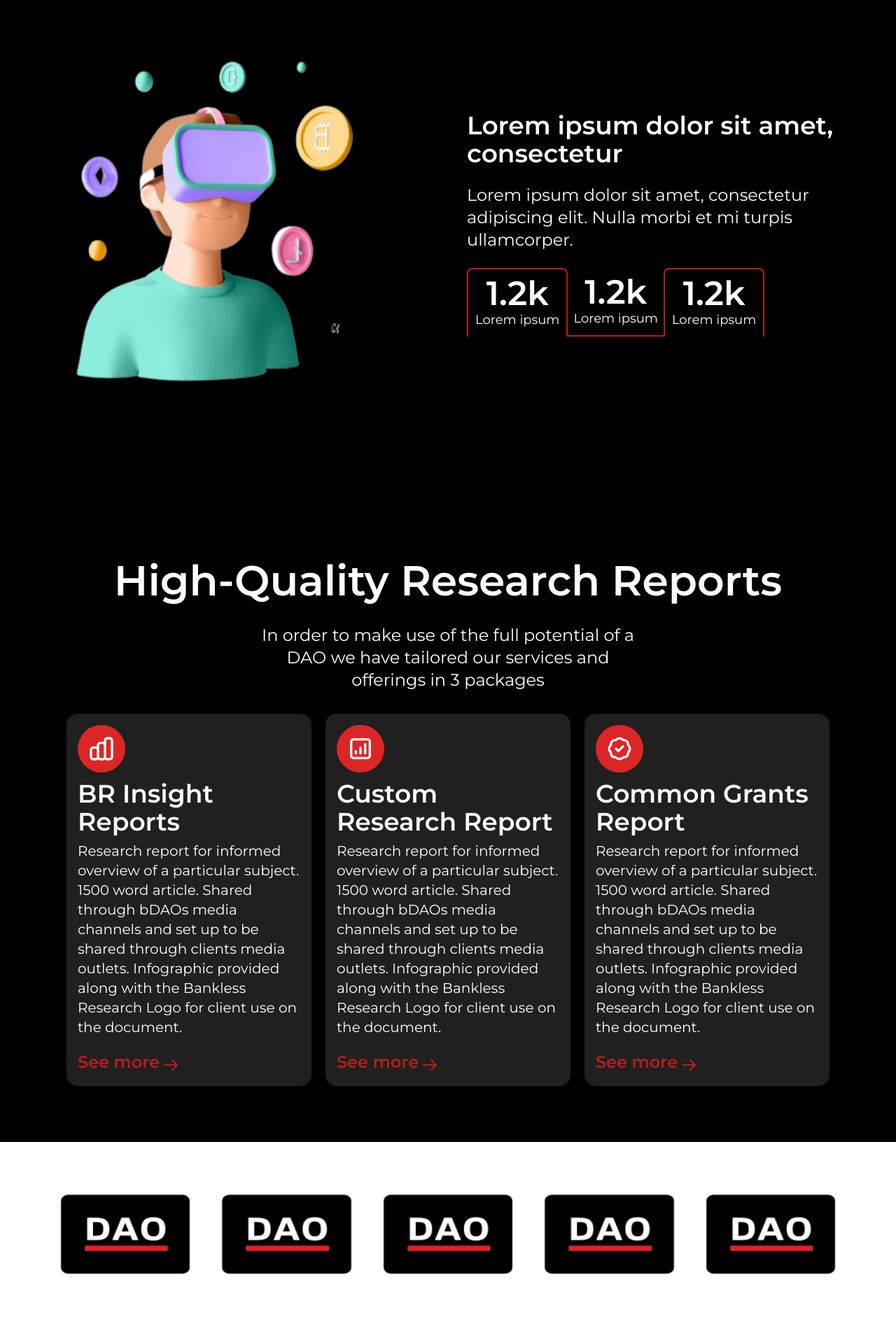
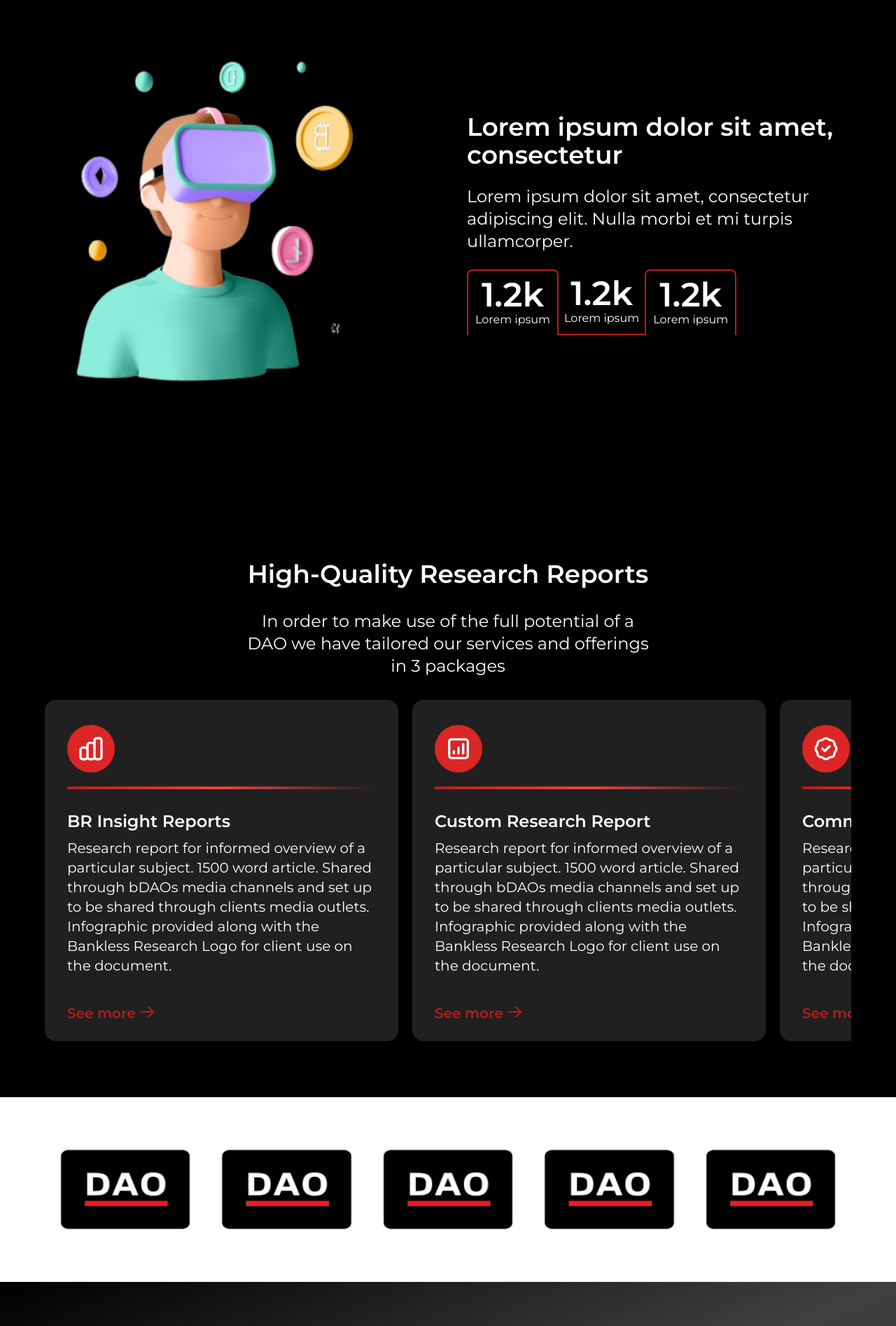
Before and after one commit to Bankless-Africa/bankless-report-app, a Next.js app: page / in a window 1280 px wide. Shown: the part 880-2775 px from the top of the page at 70% size. Built offline with nearby package versions, Linux system fonts and the light colour scheme.

Commit message:
suprememods

```diff
--- a/components/Card.tsx
+++ b/components/Card.tsx
@@ -1,6 +1,7 @@
 import { ArrowRightIcon } from "@heroicons/react/outline"
 import Link from "next/link"
 import { ReactElement } from "react"
+import Divider from "./Divider"
 
 interface Props {
     icon: ReactElement<any, any>,
@@ -12,19 +13,22 @@ interface Props {
 function Card({ icon, title, description, url }: Props) {
   return (
     <div>
-      <div className="card w-[300px] xl:w-[350px] h-full bg-[#8080803f] shadow-xl flex items-start">
-            <div className="px-4 pt-4">
-                <div className="bg-red-600 p-3.5 rounded-full">{icon}</div>
+      <div className="card w-[505px] h-full bg-[#8080803f] shadow-xl flex items-start py-5 space-y-5">
+            <div className="px-8 pt-4">
+                <div className="bg-red-600 to-black p-3.5 rounded-full">{icon}</div>
             </div>
-            <div className="card-body !px-4 !py-2.5">
-                <h2 className="card-title xl:text-4xl xl:text-start">{title}</h2>
-                <p className="!text-left xl:text-xl">{description}</p>
+            <div className="h-1 w-full px-8">
+                <Divider />
+            </div>
+            <div className="card-body !px-8 !py-2.5">
+                <h3 className="card-title !text-2xl">{title}</h3>
+                <p className="!text-xl text-start">{description}</p>
             </div>
             <Link href={url}>
                 <a>
-                    <div className="flex items-center px-4 py-2.5 space-x-1 text-red-700">
-                        <h4 className="xl:text-2xl xl:font-semibold h-10">See more</h4>
-                        <div><ArrowRightIcon className="w-6" /></div>
+                    <div className="flex items-center px-8 py-2.5 space-x-1 text-red-700">
+                        <h4 className="text-xl xl:font-semibold h-6">See more</h4>
+                        <ArrowRightIcon className="w-6 h-6" />
                     </div>
                 </a>
             </Link>
--- a/components/Community.tsx
+++ b/components/Community.tsx
@@ -2,8 +2,8 @@ import Image from "next/image"
 
 function Community() {
   return (
-    <div className="w-full relative h-screen bg-black">
-      <div className="w-full h-full flex p-5 space-x-5">
+    <div className="w-full relative h-screen bg-black flex justify-center">
+      <div className="w-full h-full flex p-5 space-x-5 max-w-8xl">
         <div className="w-full flex-1 relative">
           <Image src={"/meta.png"} layout="fill" />
         </div>
@@ -14,15 +14,15 @@ function Community() {
             <div className="flex">
               <div className="border-2 border-red-700 rounded-lg rounded-b-none border-b-0 p-2.5 text-center">
                 <h2 className="text-5xl font-semibold">1.2k</h2>
-                <p className="text-xs xl:text-lg">Lorem ipsum </p>
+                <p className="text-base">Lorem ipsum </p>
               </div>
               <div className="border-2 border-red-700 rounded-b-none border-l-0 p-2.5 border-t-0 border-r-0 -ml-0.5 text-center">
                 <h1 className="text-5xl font-semibold">1.2k</h1>
-                <p className="text-xs xl:text-lg">Lorem ipsum </p>
+                <p className="text-base">Lorem ipsum </p>
               </div>
               <div className="border-2 border-red-700 rounded-lg rounded-b-none border-b-0 p-2.5 -ml-0.5 text-center">
                 <h1 className="text-5xl font-semibold">1.2k</h1>
-                <p className="text-xs xl:text-lg">Lorem ipsum </p>
+                <p className="text-base">Lorem ipsum </p>
               </div>
             </div>
           </div>
--- /dev/null
+++ b/components/Divider.tsx
@@ -0,0 +1,5 @@
+function Divider() {
+  return <div className="h-1 w-full bg-gradient-to-r from-red-700 via-red-500" />
+}
+
+export default Divider
--- a/components/Footer.tsx
+++ b/components/Footer.tsx
@@ -3,12 +3,12 @@ import Link from "next/link"
 
 function Footer() {
   return (
-    <div className="h-40 w-full max-h-full bg-black flex justify-center pb-5">
+    <div className="h-72 w-full flex justify-center py-10">
         <div className="max-w-4xl xl:max-w-6xl border-2 border-t-red-700 border-x-0 border-b-0 w-full flex flex-col justify-center items-center space-y-4">
-            <div>
+            <div className="pt-10">
                 <Image src={"/banklesslogo.png"} width={300} height={75} />
             </div>
-            <div className="flex space-x-5">
+            <div className="flex items-center space-x-5">
               <Link href={"/"}>
                 <a>
                   <Image src={"/twitter.png"} width={35} height={30} />
@@ -16,7 +16,7 @@ function Footer() {
               </Link>
               <Link href={"/"}>
                 <a>
-                  <Image src={"/spotify.png"} width={35} height={30} />
+                  <Image src={"/spotify.png"} width={35} height={35} />
                 </a>
               </Link>
               <Link href={"/"}>
--- a/components/Join.tsx
+++ b/components/Join.tsx
@@ -1,9 +1,9 @@
 function Join() {
   return (
-    <div className="max-h-full bg-black text-white flex justify-center">
+    <div className="max-h-full text-white flex justify-center">
         <div className="max-w-4xl flex flex-col items-center justify-center space-y-2.5 xl:space-y-5 py-20 px-5 text-center">
-            <h1 className="text-4xl font-bold tracking-wider">Join Bankless Research Community</h1>
-            <p className="max-w-md xl:text-2xl">Lorem ipsum dolor sit amet, consectetur adipiscing elit. Lectus amet, non massa ultricies amet.</p>
+            <h3 className="text-4xl font-bold max-w-3xl">Join Bankless Research Community</h3>
+            <p className="text-2xl max-w-2xl">Lorem ipsum dolor sit amet, consectetur adipiscing elit. Lectus amet, non massa ultricies amet.</p>
             <div>
                 <form className="flex flex-col sm:flex-row space-y-2.5 sm:space-y-0">
                     <input type="text" placeholder="Enter email" className="p-2.5 w-full sm:w-[250px] rounded-lg sm:rounded-none sm:rounded-l-lg outline-none text-black" />
--- a/components/Reports.tsx
+++ b/components/Reports.tsx
@@ -47,8 +47,8 @@ function Reports() {
   return (
     <div className="w-full max-h-full bg-black flex justify-center items-center text-white py-20">
       <div className="max-w-4xl xl:max-w-6xl flex flex-col items-center space-y-4 xl:space-y-8 text-center">
-          <h1 className="text-3xl xl:text-6xl font-semibold px-2.5">High-Quality Research Reports</h1>
-          <p className="max-w-sm xl:max-w-xl px-2.5 xl:text-2xl">In order to make use of the full potential of a DAO we have tailored our services and offerings in 3 packages</p>
+          <h3 className="text-4xl font-semibold max-w-xl">High-Quality Research Reports</h3>
+          <p className="text-2xl max-w-xl">In order to make use of the full potential of a DAO we have tailored our services and offerings in 3 packages</p>
           <div className="flex space-x-5 max-w-[300px] sm:max-w-lg md:max-w-xl lg:max-w-full overflow-x-scroll scrollbar-hide">
             {
                 cards.map(card => <Card key={card.key} icon={card.icon} title={card.title} description={card.description} url={card.url} />)
--- a/components/Solution.tsx
+++ b/components/Solution.tsx
@@ -25,11 +25,11 @@ function Solution() {
         },
     ]
   return (
-    <div className="flex justify-center items-center bg-black max-h-full text-white p-5">
+    <div className="flex justify-center items-center bg-black max-h-full text-white p-5 bg-gradient-to-br from-black via-white/25 to-white/10">
         <div className="max-w-4xl xl:max-w-6xl flex flex-col lg:flex-row justify-between space-x-5 xl:py-10">
             <div className="flex-1 flex flex-col items-start justify-start text-left space-y-2 xl:space-y-5">
-                <h2 className="text-3xl xl:text-5xl font-semibold">What Solution is Bankless Research giving?</h2>
-                <p className="text-sm xl:text-lg">A research report that makes navigating Web3 feel easy again</p>
+                <h3 className="text-4xl font-semibold">What Solution is Bankless Research giving?</h3>
+                <p className="text-base">A research report that makes navigating Web3 feel easy again</p>
                 <Image src={"/solution.png"} width={350} height={300} />
             </div>
             <div className="max-w-md space-y-2">
--- a/components/SolutionItem.tsx
+++ b/components/SolutionItem.tsx
@@ -1,3 +1,5 @@
+import Divider from "./Divider"
+
 interface Props {
     index: number,
     title: string,
@@ -8,11 +10,12 @@ function SolutionItem({ index, title, description }: Props) {
   return (
     <div className="flex space-x-2.5">
         <div>
-            <h1 className="text-2xl xl:text-4xl font-semibold text-red-700">{index < 10 && "0"}{index + 1}</h1>
+            <h5 className="text-xl font-semibold text-red-700">{index < 10 && "0"}{index + 1}</h5>
         </div>
-        <div>
-            <h1 className="text-2xl xl:text-4xl font-semibold space-y-2">{title}</h1>
-            <p className="text-sm xl:text-lg">{description}</p>
+        <div className="space-y-2">
+            <h1 className="text-xl font-semibold">{title}</h1>
+            <p className="text-base">{description}</p>
+            <Divider />
         </div>
     </div>
   )
--- a/pages/index.tsx
+++ b/pages/index.tsx
@@ -24,8 +24,10 @@ const Home: NextPage = () => {
         <Sponsors />
         <Solution />
         <Offerings />
-        <Join />
-        <Footer />
+        <div className=' bg-gradient-to-br from-black via-white/25 to-white/10'>
+          <Join />
+          <Footer />
+        </div>
       </main>
     </div>
   )
```
Also changed, not shown: components/Offerings.tsx (+4 -4 lines).
